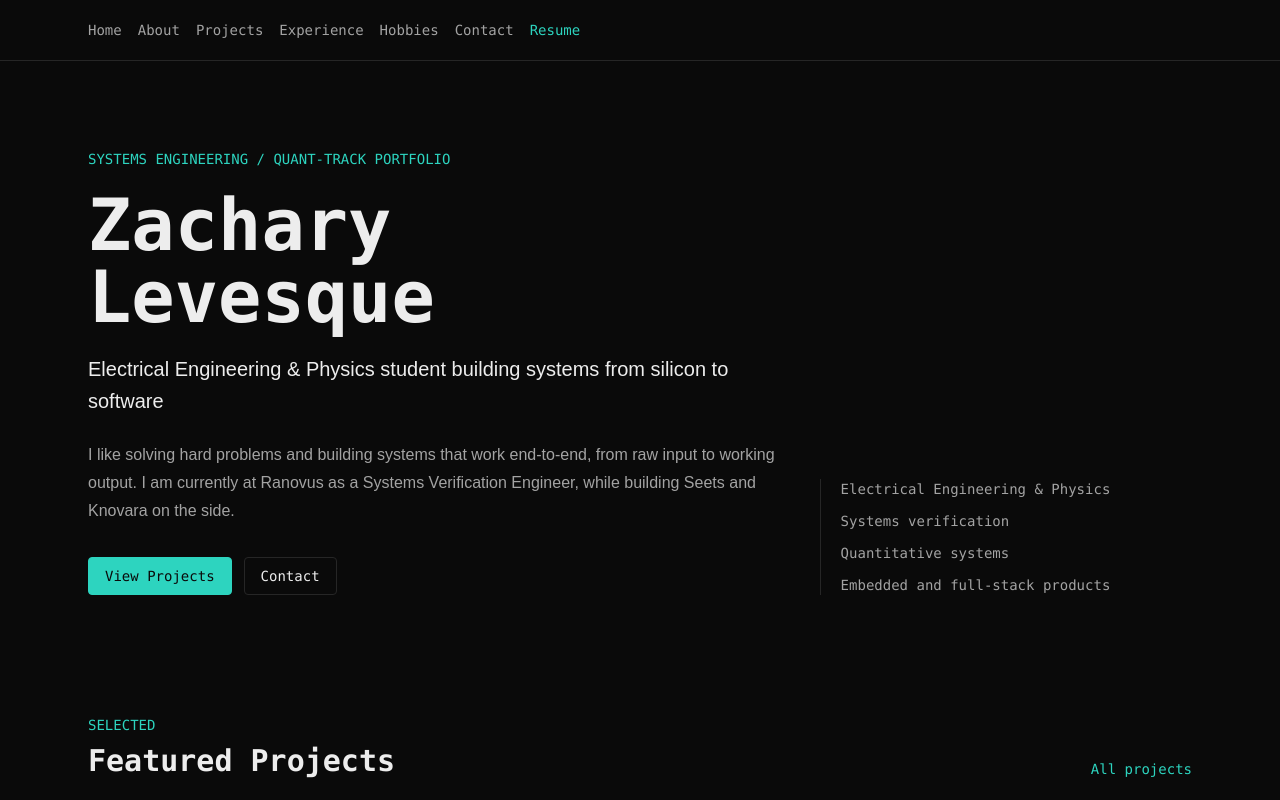
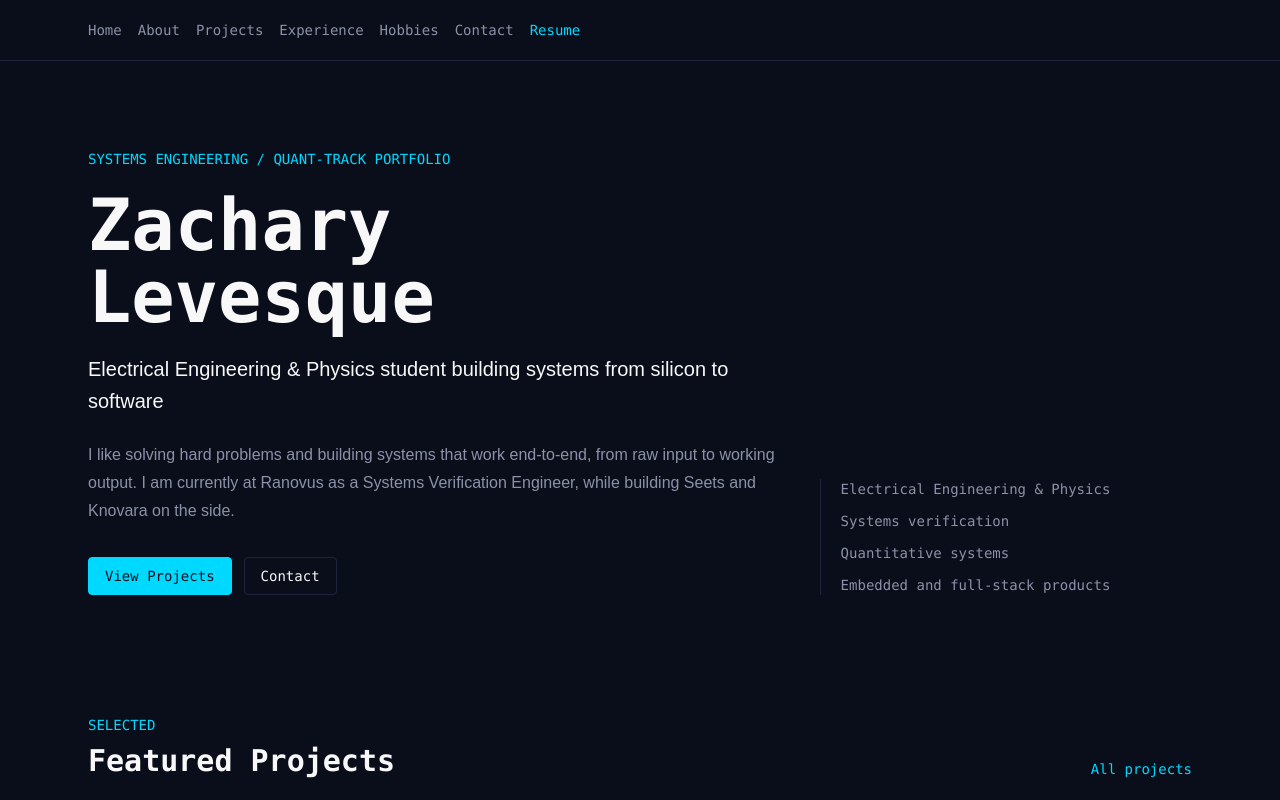
Before and after one commit to Zachary-Levesque/Portfolio, a Next.js app: page / in a window 1280 px wide. Shown: the top 800 px of the page. Built offline with nearby package versions, Linux system fonts and the light colour scheme.

Commit message:
Update tailwind.config.ts

```diff
--- a/tailwind.config.ts
+++ b/tailwind.config.ts
@@ -9,12 +9,13 @@ const config: Config = {
   theme: {
     extend: {
       colors: {
-        background: "#0a0a0a",
-        surface: "#141414",
-        foreground: "#ededed",
-        muted: "#a3a3a3",
-        border: "#262626",
-        accent: "#2dd4bf"
+        background: "#0A0E1A",
+        surface: "#111439",
+        foreground: "#F8F8F9",
+        muted: "#8B92A8",
+        accent: "#00D9FF",
+        "accent-hover": "#00ABE4",
+        border: "#1E2340"
       },
       fontFamily: {
         sans: ["var(--font-sans)", "Arial", "Helvetica", "sans-serif"],
```
